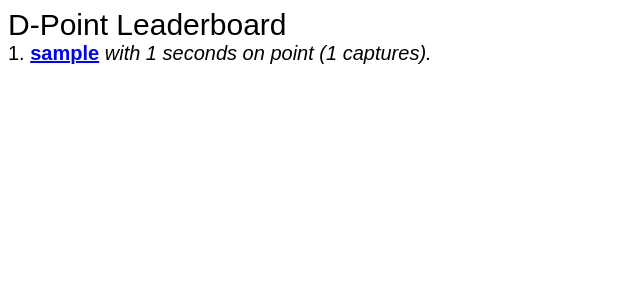
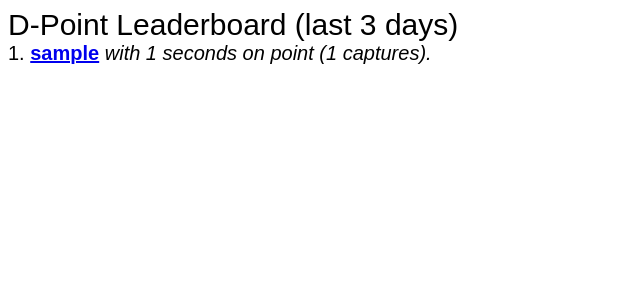
Before and after one commit to TheTridentGuy/d-point, a Flask app: template server/templates/index.html in a window 1280 px wide. Shown: the top 300 px of the page, without its empty margins (0-640 px from the left). Run offline with Flask 3, Linux system fonts and the light colour scheme; the template is opened without the code that fills it: most values are stand-ins (such as "Sample title", 1, 10 or a date in 2020); parts of the project's set-up code (start-up, migrations or seed data) failed here and were passed over.

Commit message:
remove debug stuff

```diff
--- a/server/server.py
+++ b/server/server.py
@@ -37,7 +37,7 @@ def clean_nonce_hmacs_expirations():
 @app.route("/")
 def index():
     timedeltas_users = []
-    users = db.user.find_many(include={"captures": True})
+    users = db.user.find_many(include={"captures": {"where": {"start": {"gt": datetime.now(timezone.utc) - timedelta(days=3)}}}})
     for user in users:
         timedeltas_users.append((sum([capture.end - capture.start for capture in user.captures], timedelta()), user))
     timedeltas_users.sort(key=lambda x: x[0].total_seconds(), reverse=True)
@@ -60,8 +60,6 @@ def capture():
     except ValueError:
         return "Unable to decode hmac url parameter. It should be bytes in hexadecimal string format.\n", 400
     clean_nonce_hmacs_expirations()
-    print(alleged_hmac)
-    print(nonce_hmacs_expirations)
     if not nonce_hmacs_expirations.get(alleged_hmac):
         return "Expired or invalid hmac url parameter.\n", 503
     user = db.user.find_unique(where={"username": username}, include={"captures": {"where": {"completed": False}}})
@@ -86,7 +84,6 @@ def nonce():
     nonce = token_bytes(NONCE_BYTES)
     nonce_hmac = hmac.digest(OATH_SECRET, nonce, "sha256")
     nonce_hmacs_expirations[nonce_hmac] = now + NONCE_LIFESPAN
-    print(nonce_hmacs_expirations)
     return nonce.hex()
 
 
--- a/server/templates/index.html
+++ b/server/templates/index.html
@@ -8,7 +8,7 @@
 <body>
     <div class="flex-col">
         <div class="flex-row">
-            <div id="title">D-Point Leaderboard</div>
+            <div id="title">D-Point Leaderboard (last 3 days)</div>
         </div>
         <div class="flex-col">
             {% for timedelta, user in timedeltas_users %}
```
